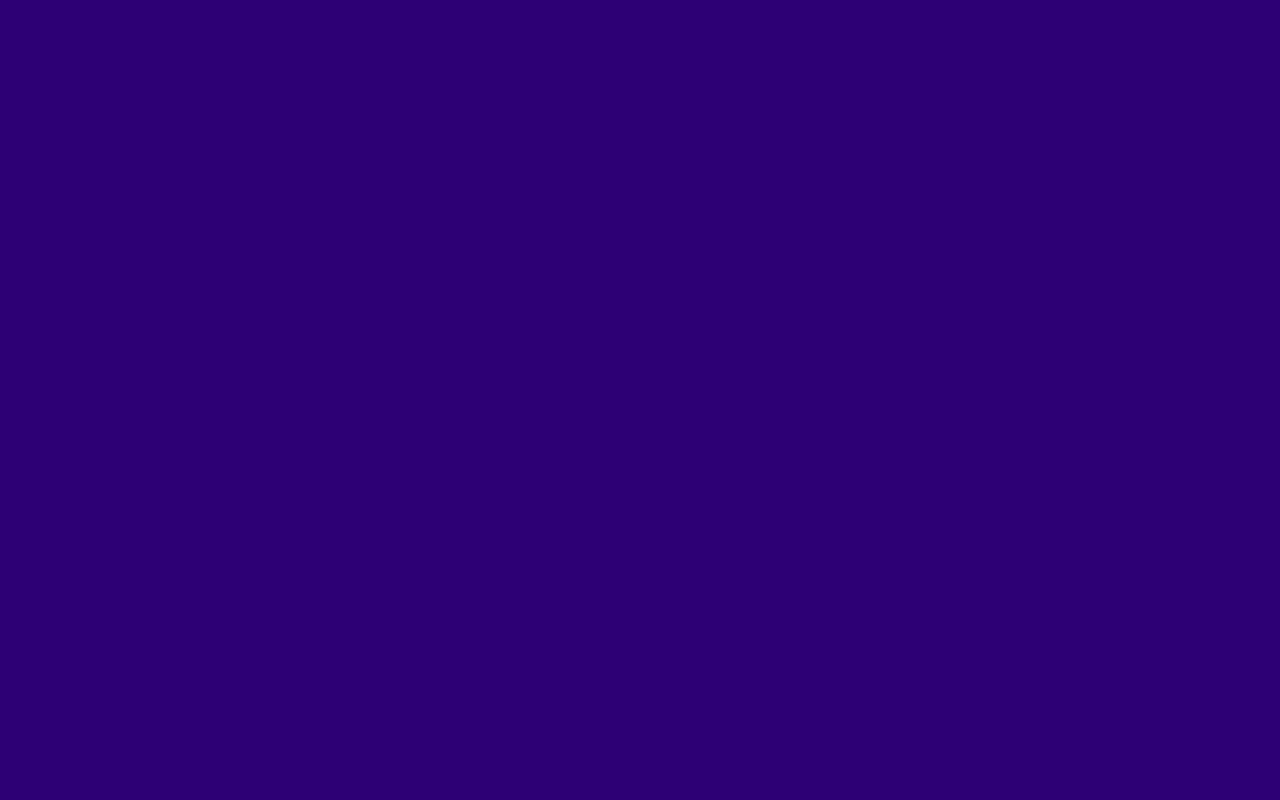
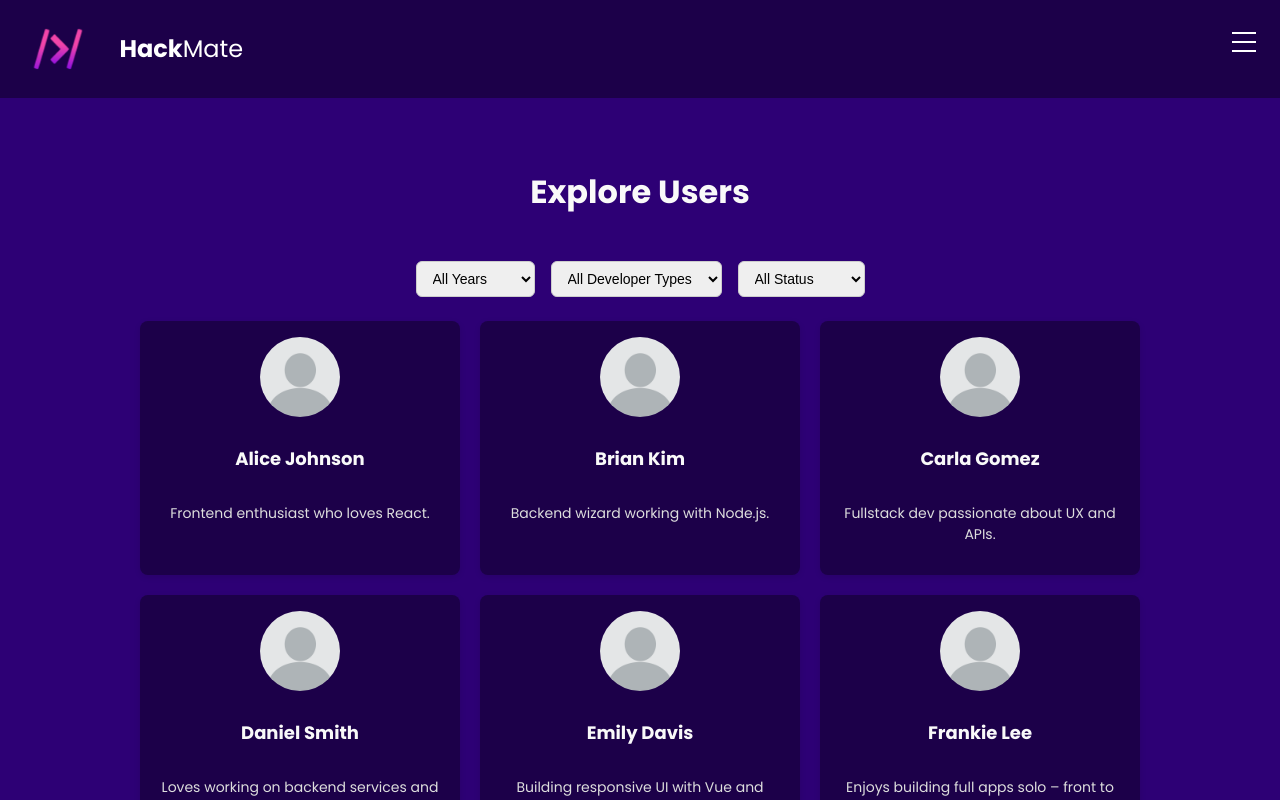
Before and after one commit to ihatepeanuts32/HackMate, a React (Vite) app in the folder frontend/: page /explore in a window 1280 px wide. Before the commit this address had no page. Shown: the top 800 px of the page. Built offline with nearby package versions, Linux system fonts and the light colour scheme.

Commit message:
explore page update

```diff
--- a/frontend/src/App.jsx
+++ b/frontend/src/App.jsx
@@ -11,7 +11,7 @@ import BugReport from './pages/BugReport';
 import GroupView from './pages/GroupView';
 import Home from './pages/Home';
 import Layout from './Layout';
-
+import Explore from './pages/Explore';
 
 
 function App() {
@@ -26,6 +26,7 @@ function App() {
           <Route path="/bugReport" element={<BugReport />} />
           <Route path="/groupViewExample" element={<GroupView />} />
           <Route path="/home" element={<Home />} />
+          <Route path="/explore" element={<Explore />} />
         </Route>
       </Routes>
     </Router>
--- a/frontend/src/pages/Explore.jsx
+++ b/frontend/src/pages/Explore.jsx
@@ -1,11 +1,12 @@
 // Ifrah
 // Description: Explore page to find other users
 import hackmateLogo from "../assets/hackmateLogo.png"
+import blankProfile from "../assets/profile.png"
 import React, { useState } from 'react';
 import '../styles/Explore.css';
 
 
-//test data for now
+//test data for now, should add to our database
 //need to add image urls later, auto set to "No Image Available"
 const mockUsers = [
   {
@@ -14,6 +15,7 @@ const mockUsers = [
     bio: 'Frontend enthusiast who loves React.',
     year: 'Freshman',
     type: 'Frontend',
+    inGroup: 'Yes'
   },
   {
     id: 2,
@@ -21,6 +23,7 @@ const mockUsers = [
     bio: 'Backend wizard working with Node.js.',
     year: 'Sophomore',
     type: 'Backend',
+    inGroup: 'No'
   },
   {
     id: 3,
@@ -28,6 +31,7 @@ const mockUsers = [
     bio: 'Fullstack dev passionate about UX and APIs.',
     year: 'Junior',
     type: 'Fullstack',
+    inGroup: 'No'
   },
   {
     id: 4,
@@ -35,6 +39,7 @@ const mockUsers = [
     bio: 'Loves working on backend services and DevOps.',
     year: 'Senior',
     type: 'Backend',
+    inGroup: 'Yes'
   },
   {
     id: 5,
@@ -42,6 +47,7 @@ const mockUsers = [
     bio: 'Building responsive UI with Vue and React.',
     year: 'Sophomore',
     type: 'Frontend',
+    inGroup: 'No'
   },
   {
     id: 6,
@@ -49,6 +55,7 @@ const mockUsers = [
     bio: 'Enjoys building full apps solo – front to back!',
     year: 'Junior',
     type: 'Fullstack',
+    inGroup: 'No'
   },
   {
     id: 7,
@@ -56,6 +63,7 @@ const mockUsers = [
     bio: 'Exploring frontend performance optimization.',
     year: 'Freshman',
     type: 'Frontend',
+    inGroup: 'No'
   },
   {
     id: 8,
@@ -63,6 +71,7 @@ const mockUsers = [
     bio: 'Specializes in serverless backend systems.',
     year: 'Senior',
     type: 'Backend',
+    inGroup: 'No'
   },
   {
     id: 9,
@@ -70,6 +79,7 @@ const mockUsers = [
     bio: 'Fullstack hacker & hackathon regular.',
     year: 'Sophomore',
     type: 'Fullstack',
+    inGroup: 'No'
   },
   {
     id: 10,
@@ -77,6 +87,7 @@ const mockUsers = [
     bio: 'Frontend dev who loves animations and CSS art.',
     year: 'Junior',
     type: 'Frontend',
+    inGroup: 'Yes'
   },
   {
     id: 11,
@@ -84,6 +95,7 @@ const mockUsers = [
     bio: 'Backend-focused but learning frontend.',
     year: 'Senior',
     type: 'Backend',
+    inGroup: 'Yes'
   },
   {
     id: 12,
@@ -91,6 +103,7 @@ const mockUsers = [
     bio: 'Fullstack developer building portfolio projects.',
     year: 'Freshman',
     type: 'Fullstack',
+    inGroup: 'No'
   },
 ];
 
@@ -99,13 +112,15 @@ const Explore = () => {
   //need to align filtering with backend data points!
   const [yearFilter, setYearFilter] = useState('');
   const [typeFilter, setTypeFilter] = useState('');
+  const [groupFilter, setGroupFilter] = useState('');
   const [page, setPage] = useState(0);
   const usersPerPage = 9;
 
   const filteredUsers = mockUsers.filter((user) => {
     return (
       (!yearFilter || user.year === yearFilter) &&
-      (!typeFilter || user.type === typeFilter)
+      (!typeFilter || user.type === typeFilter) &&
+      (!groupFilter || user.inGroup === groupFilter)
     );
   });
 
@@ -118,7 +133,7 @@ const Explore = () => {
 
   return (
     <div className="explore-container">
-      <h3 style={{ paddingTop:60 }}>Explore Users</h3>
+      <h3>Explore Users</h3>
 
       <div className="filters">
         <select value={yearFilter} onChange={(e) => { setPage(0); setYearFilter(e.target.value); }}>
@@ -130,17 +145,28 @@ const Explore = () => {
         </select>
 
         <select value={typeFilter} onChange={(e) => { setPage(0); setTypeFilter(e.target.value); }}>
-          <option value="">All Types</option>
+          <option value="">All Developer Types</option>
           <option value="Frontend">Frontend</option>
           <option value="Backend">Backend</option>
           <option value="Fullstack">Fullstack</option>
         </select>
+
+        <select value={groupFilter} onChange={(e) => { setPage(0); setGroupFilter(e.target.value); }}>
+          <option value="">All Status</option>
+          <option value="Yes">In Group</option>
+          <option value="No">Not In Group</option>
+        </select>
       </div>
+
 
       <div className="card-grid">
         {paginatedUsers.map((user) => (
           <div className="card" key={user.id}>
-            <div className="no-image">No image available</div>
+            <img
+            src={user.imageUrl || blankProfile}
+            alt={user.name}
+            className="user-image"
+            />
             <h3>{user.name}</h3>
             <p>{user.bio}</p>
           </div>
--- a/frontend/src/pages/Home.jsx
+++ b/frontend/src/pages/Home.jsx
@@ -4,6 +4,8 @@ import hackmateLogo from "../assets/hackmateLogo.png"
 import CardCarousel from '../components/CardCarousel';
 import { useState, useEffect } from "react";
 import axios from "axios";
+import { Link } from 'react-router-dom';
+
 
 const Home = () => {
     const [hackathons, setHackathons] = useState([]);
@@ -57,7 +59,9 @@ const Home = () => {
                 <h4 style={{ padding:15}}>Ready to Find your Perfect Hackathon Group?</h4>
                 <div style={{ maxWidth: '1000px', margin: '0 auto' }}>
                 <div className="split-row">
-                    <button className="link-button">Find Fellow Hackers</button>
+                    <Link to="/explore">
+                        <button className="link-button">Find Fellow Hackers</button>
+                    </Link>
                     <button className="link-button">Find Groups to Join</button>
                 </div>
                 </div>
--- a/frontend/src/styles/Explore.css
+++ b/frontend/src/styles/Explore.css
@@ -33,7 +33,7 @@
     box-shadow: 0px 2px 6px rgba(0, 0, 0, 0.1);
   }
 
-  .card .no-image {
+  /* .card .no-image {
     width: 80px;
     height: 80px;
     border-radius: 50%;
@@ -44,6 +44,15 @@
     margin: 0 auto 12px;
     font-size: 12px;
     color: #444;
+  } */
+
+  .card .user-image {
+    width: 80px;
+    height: 80px;
+    border-radius: 50%;
+    object-fit: cover;
+    display: block;
+    margin: 0 auto 12px;
   }
 
   .card h3 {
```
